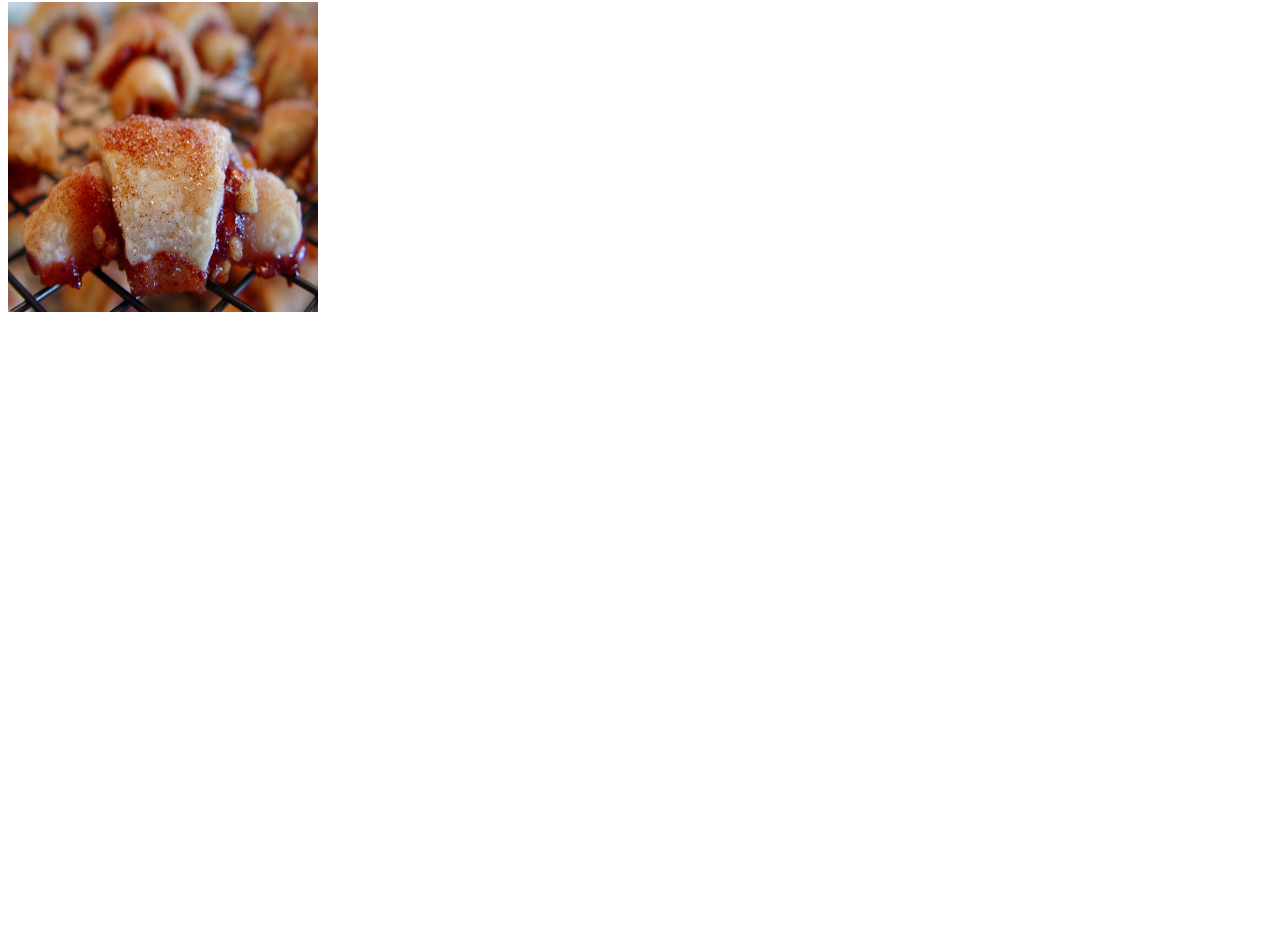
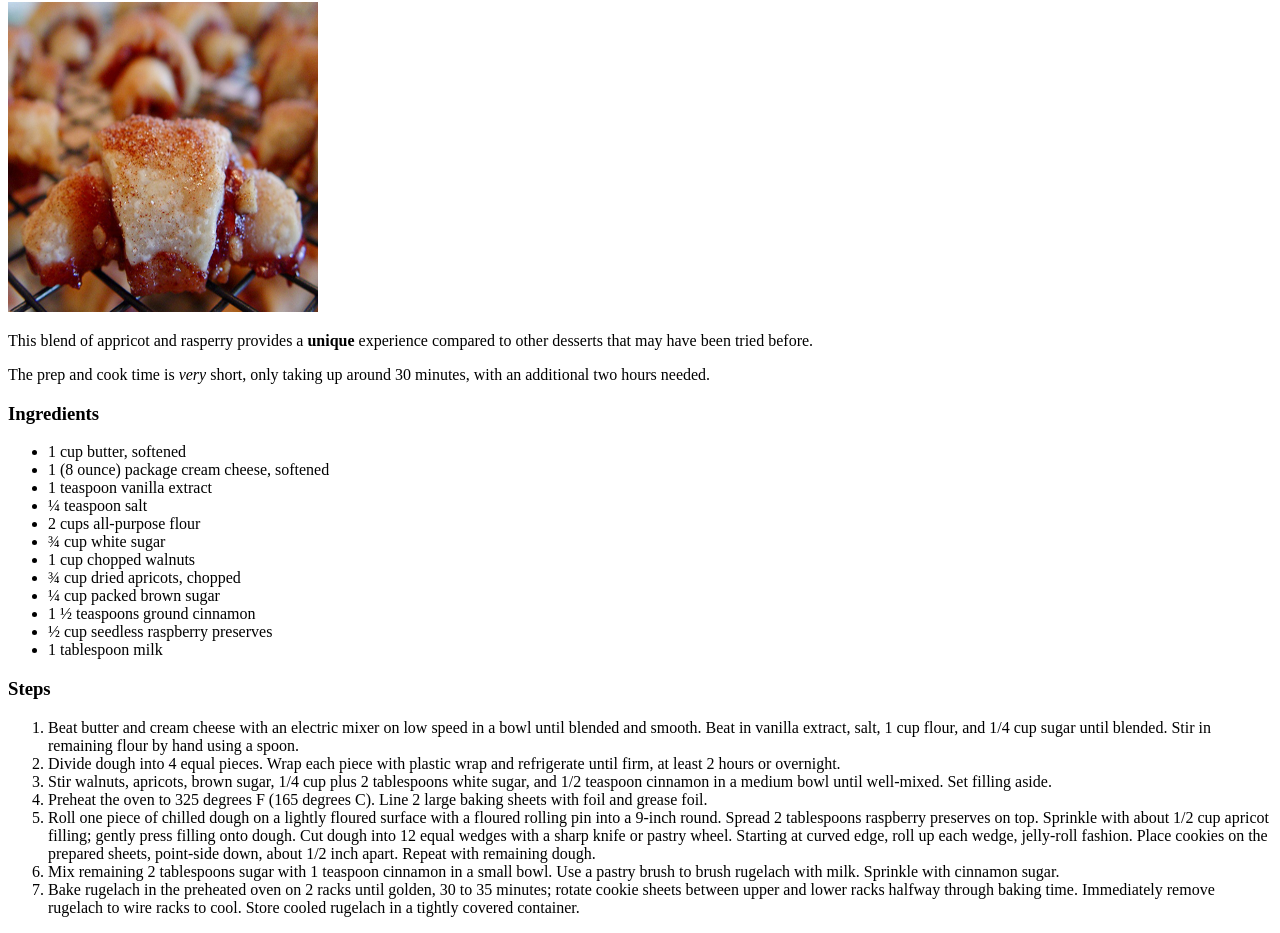
Before and after one commit to jrodr1191/recipes-website, a plain HTML site: page recipes/rasperry-appricot-rugelach.html in a window 1280 px wide. Shown: the part 78-1011 px from the top of the page. Before the commit the page ends 800 px from the top, so only its background shows below. Drawn offline with Linux system fonts and the light colour scheme.

Commit message:
Made an unordered list for rasperry appricot recipes, aswell as ordered list for steps to make it
Gives practical use for clicking on recipe link instead of seeing just a header and image

```diff
--- a/recipes/rasperry-appricot-rugelach.html
+++ b/recipes/rasperry-appricot-rugelach.html
@@ -10,5 +10,58 @@
         <h1>Rasperry and Appricot Rugelach</h1>
         <img src="../images/rasperry-appricot-image.jpg"
         alt="rasperry appricot rugelach" height="310" width="310">
+        <p>This blend of appricot and rasperry provides a
+            <strong>unique</strong> experience compared to other
+        desserts that may have been tried before.</p>
+        <p>The prep and cook time is <em>very</em> short, only taking up
+        around 30 minutes, with an additional two hours needed.</p>
+        <h3>Ingredients</h3>
+        <ul>
+            <li>1 cup butter, softened</li>
+            <li>1 (8 ounce) package cream cheese, softened</li>
+            <li>1 teaspoon vanilla extract</li>
+            <li>¼ teaspoon salt</li>
+            <li>2 cups all-purpose flour</li>
+            <li>¾ cup white sugar</li>
+            <li>1 cup chopped walnuts</li>
+            <li>¾ cup dried apricots, chopped</li>
+            <li>¼ cup packed brown sugar</li>
+            <li>1 ½ teaspoons ground cinnamon</li>
+            <li>½ cup seedless raspberry preserves</li>
+            <li>1 tablespoon milk</li>
+        </ul>
+        <h3>Steps</h3>
+        <ol>
+            <li>Beat butter and cream cheese with an electric mixer
+                on low speed in a bowl until blended and smooth.
+                Beat in vanilla extract, salt, 1 cup flour, and 1/4
+                cup sugar until blended. Stir in remaining flour by
+                hand using a spoon.</li>
+            <li>Divide dough into 4 equal pieces. Wrap each piece
+                with plastic wrap and refrigerate until firm, at
+                least 2 hours or overnight.</li>
+            <li>Stir walnuts, apricots, brown sugar, 1/4 cup plus 2
+                tablespoons white sugar, and 1/2 teaspoon cinnamon in
+                a medium bowl until well-mixed. Set filling aside.</li>
+            <li>Preheat the oven to 325 degrees F (165 degrees C). Line
+                2 large baking sheets with foil and grease foil.</li>
+            <li>Roll one piece of chilled dough on a lightly floured surface
+                with a floured rolling pin into a 9-inch round. Spread 2
+                tablespoons raspberry preserves on top. Sprinkle with about
+                1/2 cup apricot filling; gently press filling onto dough.
+                Cut dough into 12 equal wedges with a sharp knife or
+                pastry wheel. Starting at curved edge, roll up each wedge,
+                jelly-roll fashion. Place cookies on the prepared sheets,
+                point-side down, about 1/2 inch apart. Repeat with remaining
+                dough.</li>
+            <li>Mix remaining 2 tablespoons sugar with 1 teaspoon cinnamon in
+                a small bowl. Use a pastry brush to brush rugelach with milk.
+                Sprinkle with cinnamon sugar.</li>
+            <li>Bake rugelach in the preheated oven on 2 racks until golden,
+                30 to 35 minutes; rotate cookie sheets between upper and lower
+                racks halfway through baking time. Immediately remove rugelach
+                to wire racks to cool. Store cooled rugelach in a tightly covered
+                container.</li>
+        </ol>
     </body>
 </html>
```
Also changed, not shown: index.html (+4 -2 lines).
